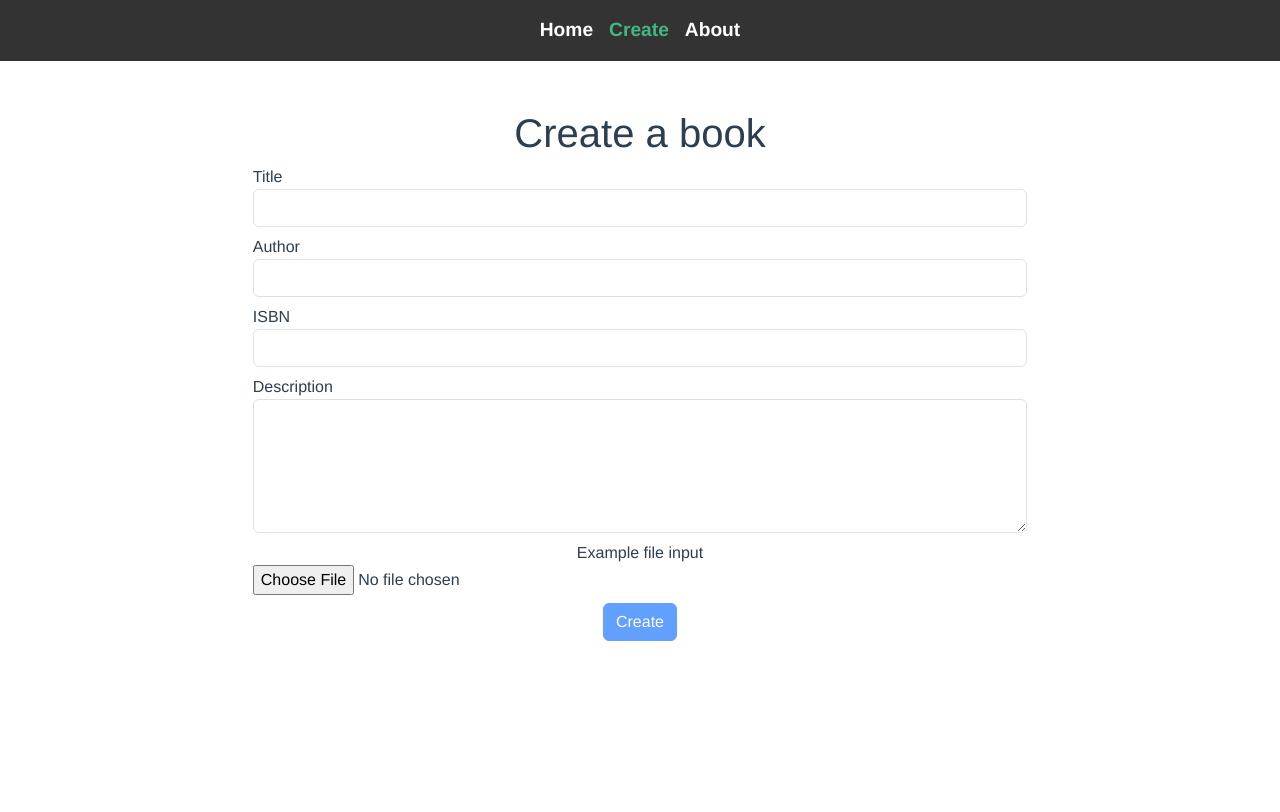
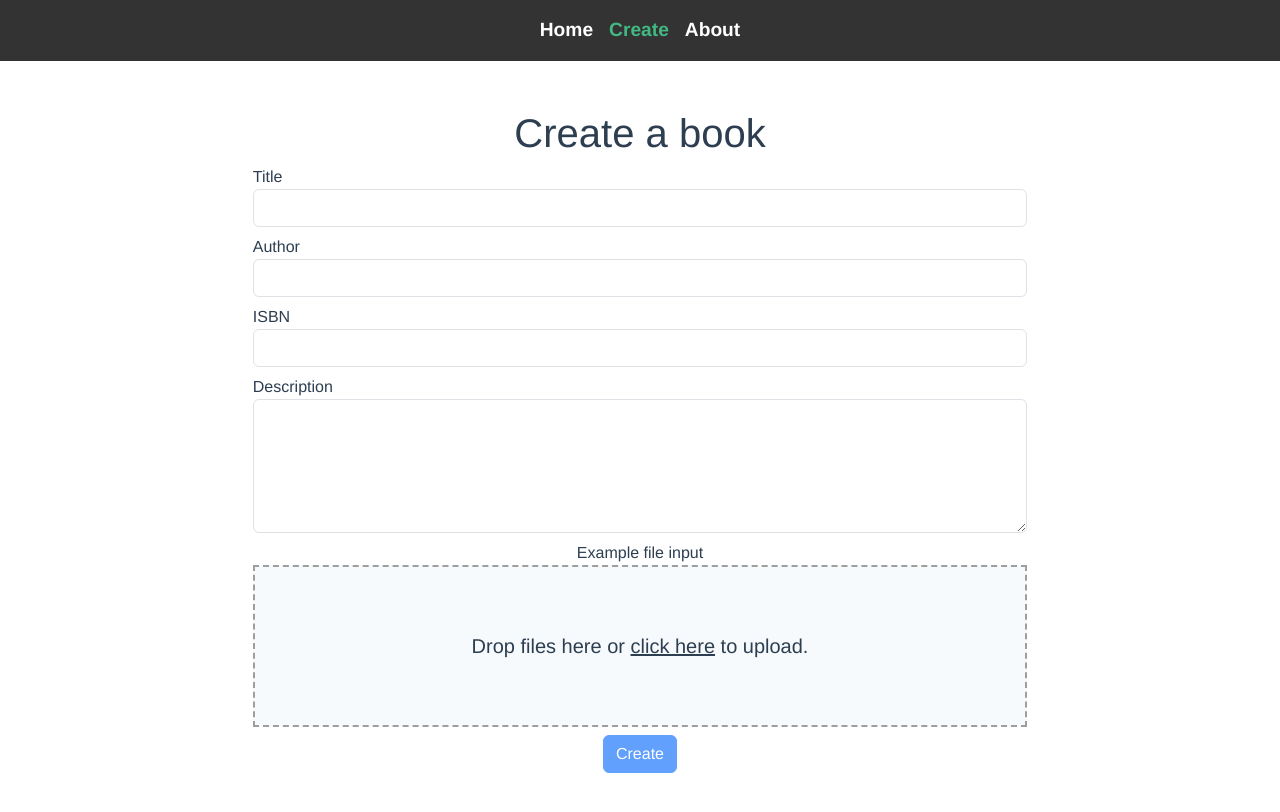
Before and after one commit to johnaziz57/book-management-system-fe, a Vue app: page /create in a window 1280 px wide. Shown: the top 812 px of the page. Built offline with nearby package versions, Linux system fonts and the light colour scheme.

Commit message:
Add drop file

```diff
--- a/package.json
+++ b/package.json
@@ -8,6 +8,7 @@
     "lint": "vue-cli-service lint"
   },
   "dependencies": {
+    "axios": "^1.7.5",
     "bootstrap": "^5.3.3",
     "core-js": "^3.8.3",
     "vue": "^3.2.13",
--- /dev/null
+++ b/src/assets/dropfile.css
@@ -0,0 +1,53 @@
+.main {
+    display: flex;
+    flex-grow: 1;
+    align-items: center;
+    justify-content: center;
+    text-align: center;
+}
+
+.dropzone-container {
+    padding: 4rem;
+    display: flex;
+    flex-grow: 1;
+    background: #f7fafc;
+    border: 2px dashed;
+    border-color: #9e9e9e;
+    align-items: center;
+    justify-content: center;
+    text-align: center;
+}
+
+.hidden-input {
+    opacity: 0;
+    overflow: hidden;
+    position: absolute;
+    width: 1px;
+    height: 1px;
+}
+
+.file-label {
+    font-size: 20px;
+    display: block;
+    cursor: pointer;
+}
+
+.preview-container {
+    display: flex;
+    margin-top: 2rem;
+}
+
+.preview-card {
+    display: flex;
+    border: 1px solid #a2a2a2;
+    padding: 5px;
+    margin-left: 5px;
+}
+
+.preview-img {
+    width: 50px;
+    height: 50px;
+    border-radius: 5px;
+    border: 1px solid #a2a2a2;
+    background-color: #a2a2a2;
+}
--- /dev/null
+++ b/src/components/DropFile.vue
@@ -0,0 +1,55 @@
+<template>
+  <div class="main">
+    <div
+      class="dropzone-container"
+      @dragover.prevent="dragover"
+      @dragleave="dragleave"
+      @drop.prevent="drop"
+      :style="isDragging && 'border-color:green;'"
+    >
+      <input
+        type="file"
+        multiple
+        name="file"
+        id="fileInput"
+        class="hidden-input"
+        @change="onChange"
+        ref="file"
+        accept=".jpg,.jpeg,.png"
+      />
+
+      <label for="fileInput" class="file-label">
+        <div v-if="isDragging">Release to drop files here.</div>
+        <div v-else>Drop files here or <u>click here</u> to upload.</div>
+      </label>
+    </div>
+  </div>
+</template>
+
+<script>
+export default {
+  data() {
+    return {
+      isDragging: false,
+      files: [],
+    }
+  },
+  methods: {
+    onChange() {
+      this.files.push(...this.$refs.file.files)
+    },
+    dragover(e) {
+      this.isDragging = true
+    },
+    dragleave() {
+      this.isDragging = false
+    },
+    drop(e) {
+      this.$refs.file.files = e.dataTransfer.files
+      this.onChange()
+      this.isDragging = false
+    },
+  },
+}
+</script>
+<style scoped src="@/assets/dropfile.css"></style>
--- a/src/main.ts
+++ b/src/main.ts
@@ -4,14 +4,16 @@ import router from './router'
 import store from './store'
 import $books from './store/data'
 import "../node_modules/bootstrap/dist/css/bootstrap.css";
+import axios from './plugins/axios'
 
 
 const app = createApp(App)
 
 app.use(store)
 app.use(router)
-app.config.globalProperties.$books=$books
-
+app.use(axios, {
+    baseUrl:""
+})
 app.provide('$books', $books)
 
 app.mount('#app')
--- /dev/null
+++ b/src/plugins/axios.ts
@@ -0,0 +1,15 @@
+import axios from 'axios'
+import type { App } from 'vue'
+
+interface AxiosOptions {
+  baseUrl: string
+}
+
+export default {
+  install: (app: App, options: AxiosOptions) => {
+    const axiosInstance = axios.create({
+      baseURL: options.baseUrl,
+    })
+    app.provide('$axios', axiosInstance)
+  },
+}
--- a/src/store/data.ts
+++ b/src/store/data.ts
@@ -1,4 +1,5 @@
 import { Book } from '@/models/Book'
+import axios from 'axios'
 
 export interface BookStore {
   getBooks(): Book[]
--- a/src/views/CreateView.vue
+++ b/src/views/CreateView.vue
@@ -25,12 +25,9 @@
     </div>
     <div class="inputWithLabel">
       <label for="exampleFormControlFile1">Example file input</label>
-      <input
-        type="file"
-        class="form-control-file"
-        id="exampleFormControlFile1"
-      />
+      <drop-file></drop-file>
     </div>
+
     <div class="d-flex justify-content-center">
       <button
         class="btn btn-primary"
@@ -46,6 +43,7 @@
 import { ref, inject, computed } from 'vue'
 import { BookStore } from '@/store/data';
 import { Book } from '@/models/Book';
+import DropFile from '@/components/DropFile.vue';
 
 const $books = inject('$books') as BookStore
 
```
Also changed, not shown: 1 other file (tests, documents, lock files or other folders).
